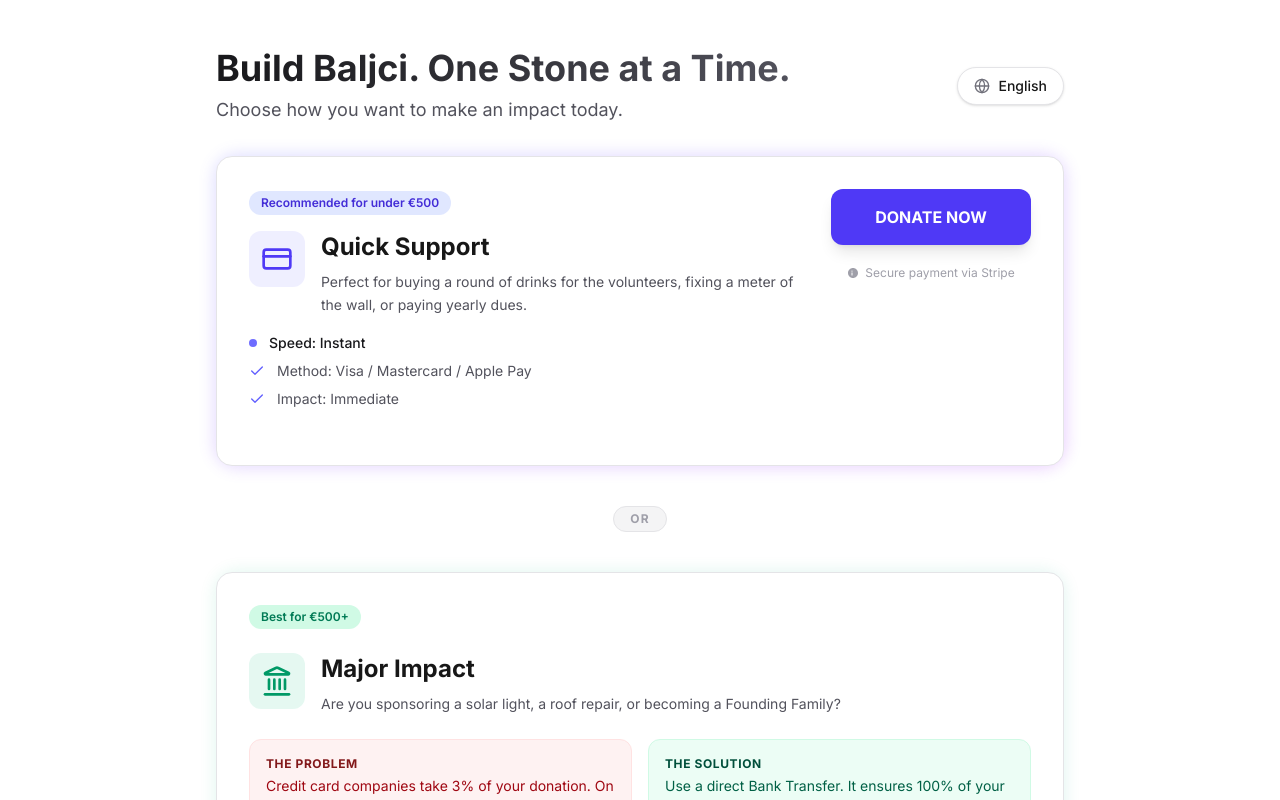
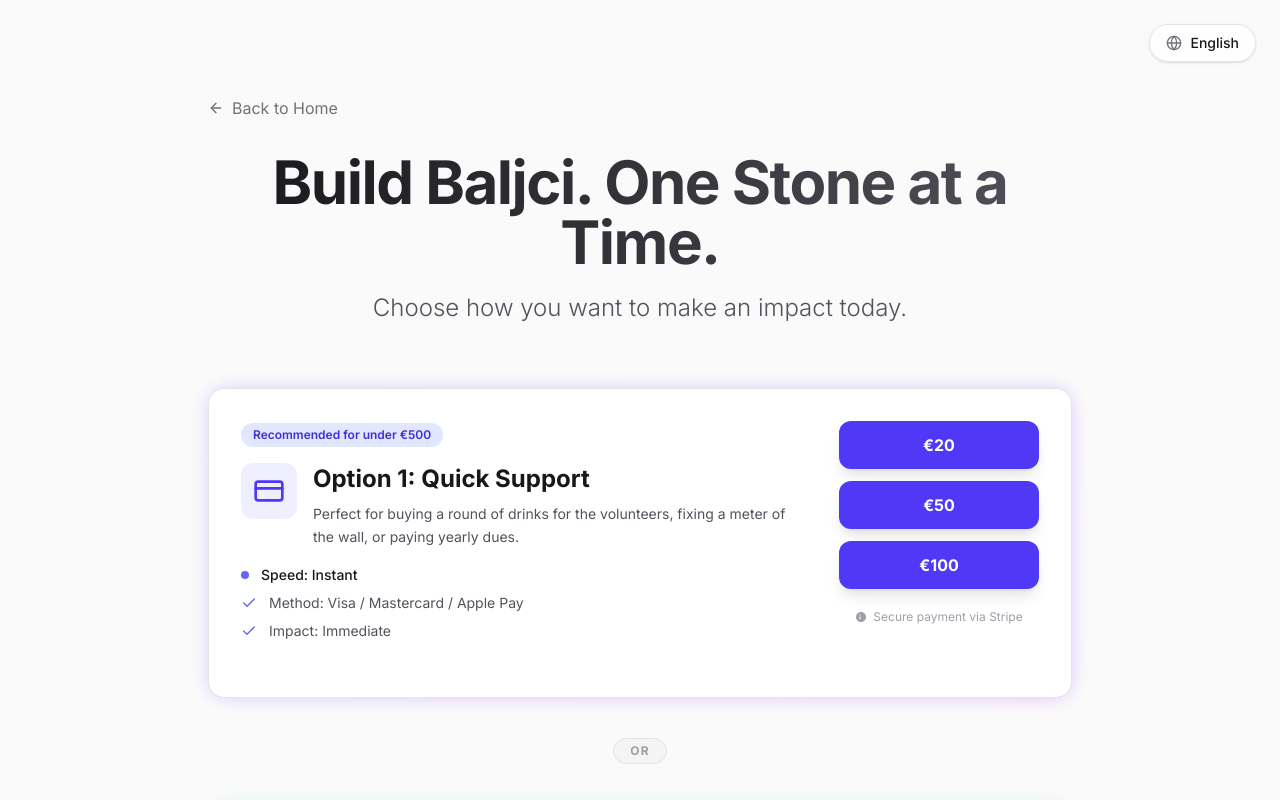
Before and after one commit to pinjur88-lang/website, a Next.js app: page /donate in a window 1280 px wide. Shown: the top 800 px of the page. Built offline with nearby package versions, Linux system fonts and the light colour scheme; no server answers.

Commit message:
Update donation page layout and translations

```diff
--- a/src/app/donate/page.tsx
+++ b/src/app/donate/page.tsx
@@ -1,10 +1,11 @@
 "use client";
 
 import { useState } from "react";
+import Link from "next/link";
 import Image from "next/image";
-import { CreditCard, Landmark, Check, Globe } from "lucide-react";
+import { ArrowLeft, CreditCard, Landmark, Check, Globe } from "lucide-react";
 
-export default function PublicDonatePage() {
+export default function DonatePage() {
   const [lang, setLang] = useState<"en" | "hr" | "de">("en");
 
   const toggleLang = () => {
@@ -15,25 +16,23 @@ export default function PublicDonatePage() {
     });
   };
 
-  const STRIPE_LINK = "https://buy.stripe.com/5kQbJ160x3l6g8Q6FK4ZG00";
-
   const content = {
     en: {
       headline: "Build Baljci. One Stone at a Time.",
       subtitle: "Choose how you want to make an impact today.",
       languageName: "English",
       option1: {
-        title: "Quick Support",
+        title: "Option 1: Quick Support",
         badge: "Recommended for under €500",
         desc: "Perfect for buying a round of drinks for the volunteers, fixing a meter of the wall, or paying yearly dues.",
         speed: "Speed: Instant",
         method: "Method: Visa / Mastercard / Apple Pay",
         impact: "Impact: Immediate",
-        button: "DONATE NOW",
+        button: "DONATE",
         secure: "Secure payment via Stripe",
       },
       option2: {
-        title: "Major Impact",
+        title: "Option 2: Major Impact",
         badge: "Best for €500+",
         desc: "Are you sponsoring a solar light, a roof repair, or becoming a Founding Family?",
         problemLabel: "The Problem",
@@ -77,28 +76,29 @@ export default function PublicDonatePage() {
           transit: "Transit: 16001",
           swift: "BIC: TRWICAW1XXX (For outside Canada)",
           note: "Note: For Interac e-Transfer, use email below.",
-          email: "Note: Interac e-Transfer for Canada is currently unavailable.",
+          email: "Email: finance@udrugabaljci.com",
           autoDeposit: "(Auto-deposit enabled)",
         },
       },
       or: "OR",
+      back: "Back to Home",
     },
     hr: {
-      headline: "Izgradimo Baljke. Kamen po Kamen.",
-      subtitle: "Odaberite kako želite pomoći danas.",
+      headline: "Gradimo Baljke. Kamen po Kamen.",
+      subtitle: "Izaberite način na koji želite pomoći danas.",
       languageName: "Hrvatski",
       option1: {
-        title: "Brza Podrška",
+        title: "Opcija 1: Brza Podrška",
         badge: "Preporučeno za iznose do €500",
         desc: "Idealno za \"okrenuti rundu\" volonterima, popravak metra suhozida ili plaćanje godišnje članarine.",
         speed: "Brzina: Trenutno",
         method: "Način: Visa / Mastercard / Apple Pay",
         impact: "Učinak: Odmah vidljiv",
-        button: "DONIRAJ SADA",
+        button: "DONIRAJ",
         secure: "Sigurno plaćanje putem Stripe-a",
       },
       option2: {
-        title: "Velike Donacije",
+        title: "Opcija 2: Velike Donacije",
         badge: "Najbolje za €500+",
         desc: "Planirate li sponzorirati solarnu rasvjetu, popravak krova ili postati Obitelj Utemeljitelja?",
         problemLabel: "Problem",
@@ -142,28 +142,29 @@ export default function PublicDonatePage() {
           transit: "Transit: 16001",
           swift: "BIC: TRWICAW1XXX (Izvan Kanade)",
           note: "Napomena: Za Interac e-Transfer koristite email ispod.",
-          email: "Napomena: Interac e-Transfer za Kanadu trenutno nije dostupan.",
+          email: "Email: finance@udrugabaljci.com",
           autoDeposit: "(Auto-deposit enabled)",
         },
       },
       or: "ILI",
+      back: "Povratak na naslovnicu",
     },
     de: {
-      headline: "Baljci Aufbauen. Stein für Stein.",
+      headline: "Baljci aufbauen. Stein für Stein.",
       subtitle: "Wählen Sie, wie Sie heute helfen möchten.",
       languageName: "Deutsch",
       option1: {
-        title: "Schnelle Unterstützung",
+        title: "Option 1: Schnelle Unterstützung",
         badge: "Empfohlen für unter €500",
         desc: "Perfekt, um eine Runde Getränke für die Freiwilligen zu spendieren, einen Meter Trockenmauer zu reparieren oder den Jahresbeitrag zu zahlen.",
         speed: "Geschwindigkeit: Sofort",
         method: "Methode: Visa / Mastercard / Apple Pay",
         impact: "Wirkung: Sofort sichtbar",
-        button: "JETZT SPENDEN",
+        button: "SPENDEN",
         secure: "Sichere Zahlung über Stripe",
       },
       option2: {
-        title: "Große Spenden",
+        title: "Option 2: Große Spenden",
         badge: "Beste für €500+",
         desc: "Planen Sie, Solarbeleuchtung oder eine Dachreparatur zu sponsern oder eine Gründerfamilie zu werden?",
         problemLabel: "Das Problem",
@@ -207,43 +208,55 @@ export default function PublicDonatePage() {
           transit: "Transit: 16001",
           swift: "BIC: TRWICAW1XXX (Außerhalb Kanada)",
           note: "Hinweis: Für Interac e-Transfer nutzen Sie die E-Mail unten.",
-          email: "Hinweis: Interac e-Transfer für Kanada ist derzeit nicht verfügbar.",
+          email: "E-Mail: finance@udrugabaljci.com",
           autoDeposit: "(Auto-deposit aktiviert)",
         },
       },
       or: "ODER",
+      back: "Zurück zur Startseite",
     },
   };
 
   const t = content[lang];
 
   return (
-    <div className="max-w-4xl mx-auto space-y-8 pb-12 py-12 px-6">
-      {/* Header & Language Toggle */}
-      <div className="flex flex-col md:flex-row md:items-center justify-between gap-4">
-        <div>
-          <h1 className="text-4xl font-bold bg-gradient-to-r from-zinc-900 to-zinc-600 dark:from-white dark:to-zinc-400 bg-clip-text text-transparent">
-            {t.headline}
-          </h1>
-          <p className="text-zinc-600 dark:text-zinc-400 mt-2 text-lg">
-            {t.subtitle}
-          </p>
-        </div>
-
+    <div className="min-h-screen bg-zinc-50 dark:bg-black text-zinc-900 dark:text-zinc-100 font-sans selection:bg-indigo-500/30">
+      {/* Navigation / Language Toggle */}
+      <nav className="fixed top-0 right-0 p-6 z-50">
         <button
           onClick={toggleLang}
-          className="flex items-center gap-2 px-4 py-2 rounded-full bg-white dark:bg-zinc-800 border border-zinc-200 dark:border-zinc-700 hover:bg-zinc-50 dark:hover:bg-zinc-700 transition-all shadow-sm w-fit group"
+          className="flex items-center gap-2 px-4 py-2 rounded-full bg-white/80 dark:bg-zinc-900/80 backdrop-blur-md border border-zinc-200 dark:border-zinc-800 hover:bg-white dark:hover:bg-zinc-800 transition-all shadow-sm group"
         >
           <Globe className="w-4 h-4 text-zinc-500 group-hover:text-indigo-500 transition-colors" />
           <span className="text-sm font-medium">
             {t.languageName}
           </span>
         </button>
+      </nav>
+
+      <div className="container mx-auto px-4 py-12 md:py-20 lg:py-24 max-w-4xl">
+        <div className="mb-8">
+          <Link
+            href="/"
+            className="inline-flex items-center gap-2 text-zinc-500 hover:text-zinc-900 dark:hover:text-zinc-100 transition-colors mb-8"
+          >
+            <ArrowLeft className="w-4 h-4" />
+            {t.back}
+          </Link>
+
+          <div className="text-center mb-16 space-y-4">
+            <h1 className="text-4xl md:text-5xl lg:text-6xl font-bold tracking-tight bg-gradient-to-r from-zinc-900 to-zinc-600 dark:from-white dark:to-zinc-400 bg-clip-text text-transparent pb-1">
+              {t.headline}
+            </h1>
+            <p className="text-xl md:text-2xl text-zinc-600 dark:text-zinc-400 max-w-2xl mx-auto font-light">
+              {t.subtitle}
+            </p>
+          </div>
         </div>
 
         <div className="flex flex-col gap-10">
 
-        {/* Option 1: Fast (Small Donors) */}
+          {/* Option 1: Fast (Small Donors) - NOW FIRST */}
           <div className="relative group w-full">
             <div className="absolute -inset-0.5 bg-gradient-to-br from-indigo-500 to-purple-600 rounded-3xl blur opacity-20 group-hover:opacity-40 transition duration-500"></div>
             <div className="relative bg-white dark:bg-zinc-900/90 backdrop-blur-xl border border-zinc-200 dark:border-zinc-800 rounded-2xl p-8 flex flex-col md:flex-row gap-8 items-start">
@@ -281,14 +294,16 @@ export default function PublicDonatePage() {
               </div>
 
               <div className="w-full md:w-auto flex flex-col gap-3 min-w-[200px] justify-center">
-              <a
-                href={STRIPE_LINK}
-                target="_blank"
-                rel="noopener noreferrer"
-                className="py-4 px-6 bg-indigo-600 hover:bg-indigo-700 text-white rounded-xl font-bold transition-all shadow-lg hover:shadow-indigo-500/25 active:scale-95 text-center transform hover:-translate-y-0.5 w-full block"
+                <div className="grid grid-cols-3 md:grid-cols-1 gap-3">
+                  {[20, 50, 100].map((amount) => (
+                    <button
+                      key={amount}
+                      className="py-3 px-4 bg-indigo-600 hover:bg-indigo-700 text-white rounded-xl font-bold transition-all shadow-lg hover:shadow-indigo-500/25 active:scale-95 text-center transform hover:-translate-y-0.5"
                     >
-                {t.option1.button}
-              </a>
+                      €{amount}
+                    </button>
+                  ))}
+                </div>
                 <p className="text-center text-xs text-zinc-400 dark:text-zinc-500 flex items-center justify-center gap-1.5 pt-2">
                   <svg className="w-3 h-3" viewBox="0 0 24 24" fill="currentColor">
                     <path d="M12 2C6.48 2 2 6.48 2 12s4.48 10 10 10 10-4.48 10-10S17.52 2 12 2zm-1 15h-2v-6h2v6zm-1-7.75c-.69 0-1.25-.56-1.25-1.25s.56-1.25 1.25-1.25 1.25.56 1.25 1.25-.56 1.25-1.25 1.25z" />
@@ -307,7 +322,7 @@ export default function PublicDonatePage() {
             </span>
           </div>
 
-        {/* Option 2: Efficient (Large Donors) */}
+          {/* Option 2: Efficient (Large Donors) - NOW SECOND */}
           <div className="relative group w-full">
             <div className="absolute -inset-0.5 bg-gradient-to-br from-emerald-500 to-teal-600 rounded-3xl blur opacity-10 group-hover:opacity-30 transition duration-500"></div>
             <div className="relative h-full bg-white dark:bg-zinc-900/90 backdrop-blur-xl border border-zinc-200 dark:border-zinc-800 rounded-2xl p-8 flex flex-col">
@@ -431,5 +446,6 @@ export default function PublicDonatePage() {
           </div>
         </div>
       </div>
+    </div>
   );
 }
--- a/src/components/public/MembersGrid.tsx
+++ b/src/components/public/MembersGrid.tsx
@@ -10,13 +10,7 @@ export default function MembersGrid() {
     const { t } = useLanguage();
 
     const features = [
-        {
-            id: 1,
-            title: t.feat1Title,
-            description: t.feat1Desc,
-            icon: <MapPin className="w-6 h-6" />,
-            image: "https://images.unsplash.com/photo-1524661135-423995f22d0b?ixlib=rb-4.0.3&auto=format&fit=crop&w=800&q=80"
-        },
+
         {
             id: 2,
             title: t.feat2Title,
```
Lines whose indentation alone changed are shown as unchanged.
